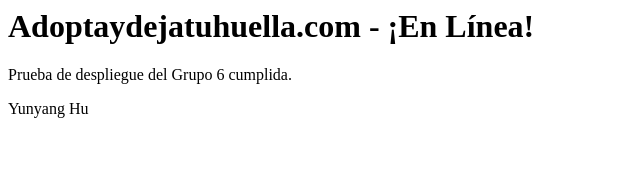
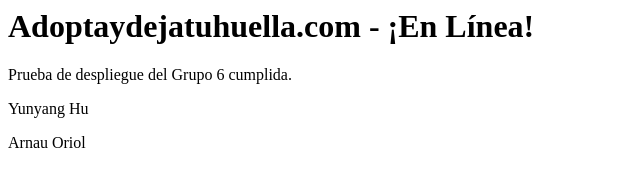
Before and after one commit to vicentemosqueralujan/adoptaydejatuhuella, a plain HTML site: page index.html in a window 1280 px wide. Shown: the full height of the page, 0-640 px from the left. Drawn offline with Linux system fonts and the light colour scheme.

Commit message:
Primer commit

```diff
--- a/index.html
+++ b/index.html
@@ -1,3 +1,4 @@
 <h1>Adoptaydejatuhuella.com - ¡En Línea!</h1>
 <p>Prueba de despliegue del Grupo 6 cumplida.</p>
 <p>Yunyang Hu</p>
+<p>Arnau Oriol</p>
```
